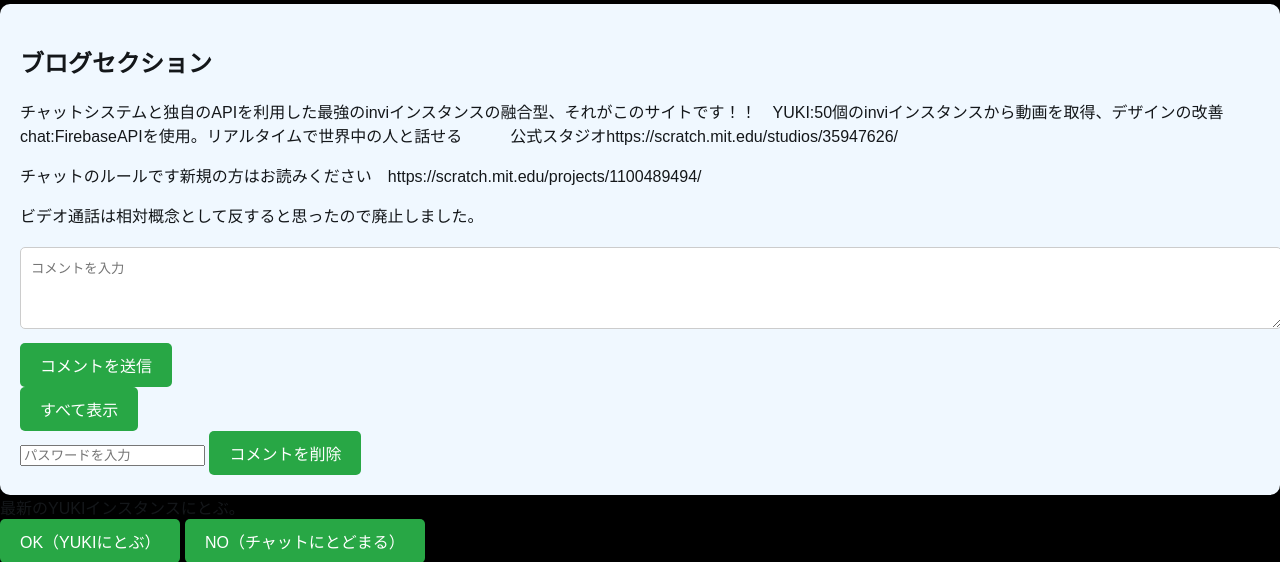
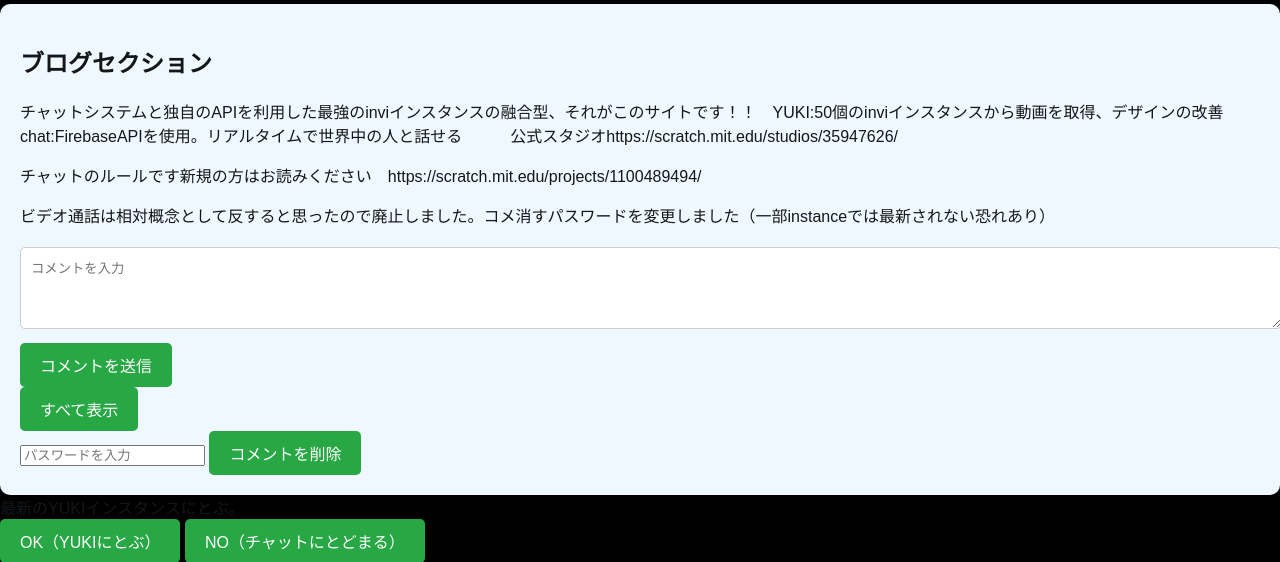
Before and after one commit to yuto1106110/yuto-sand, a FastAPI app: page /chat in a window 1280 px wide. Shown: the part 162-724 px from the top of the page. Run offline with FastAPI, Linux system fonts and the light colour scheme; some libraries are stand-ins or nearby versions.

Commit message:
Update chat.html

```diff
--- a/templates/chat.html
+++ b/templates/chat.html
@@ -1065,7 +1065,7 @@
         <h2>ブログセクション</h2>
         <p>チャットシステムと独自のAPIを利用した最強のinviインスタンスの融合型、それがこのサイトです！！　YUKI:50個のinviインスタンスから動画を取得、デザインの改善　chat:FirebaseAPIを使用。リアルタイムで世界中の人と話せる　　　公式スタジオhttps://scratch.mit.edu/studios/35947626/</p>
         <p>チャットのルールです新規の方はお読みください　https://scratch.mit.edu/projects/1100489494/</p>
-        <p>ビデオ通話は相対概念として反すると思ったので廃止しました。</p>
+        <p>ビデオ通話は相対概念として反すると思ったので廃止しました。コメ消すパスワードを変更しました（一部instanceでは最新されない恐れあり）</p>
         <div class="comments">
             <textarea id="commentInput" placeholder="コメントを入力" rows="4"></textarea>
             <button id="submitComment">コメントを送信</button>
```
